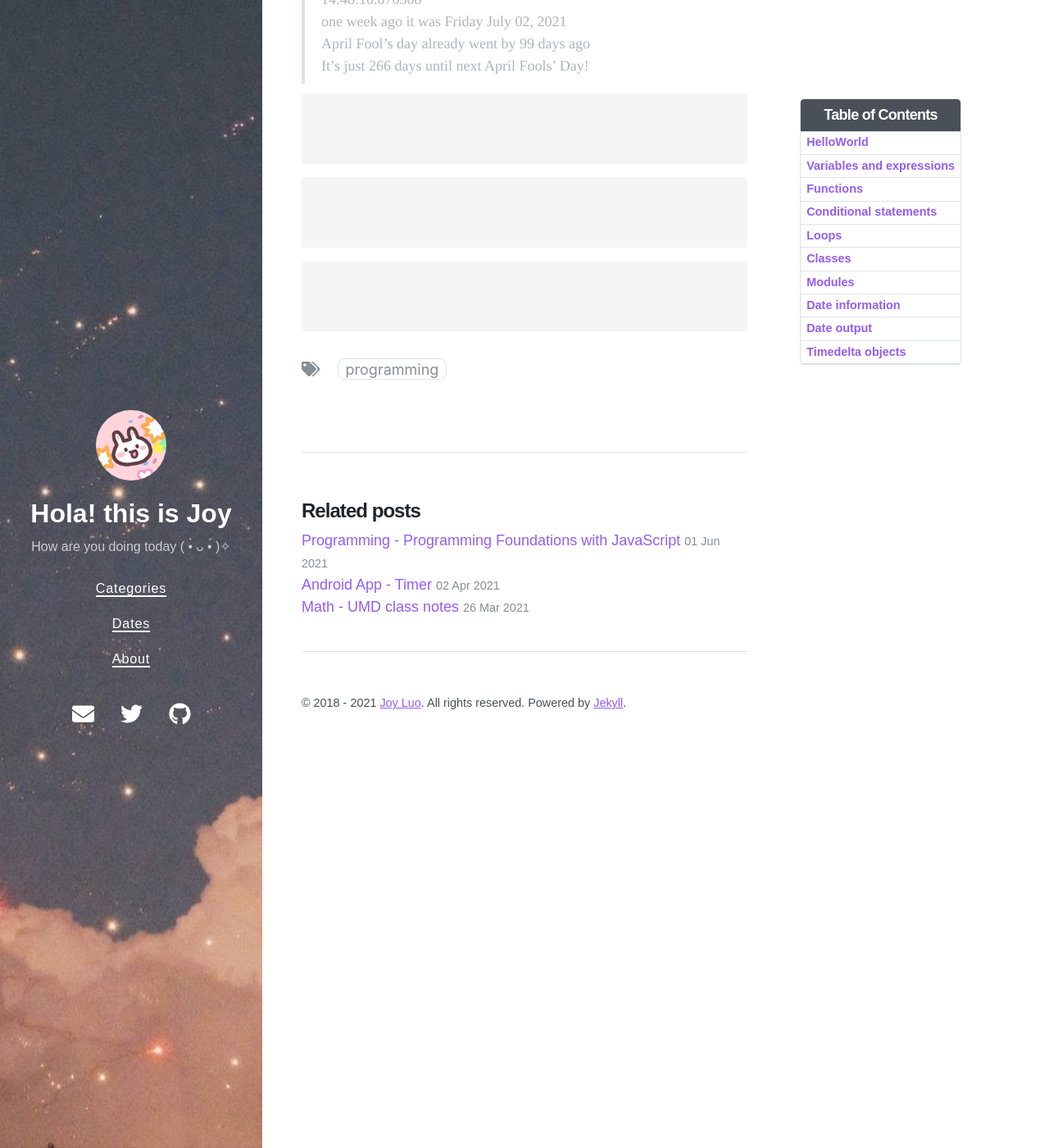
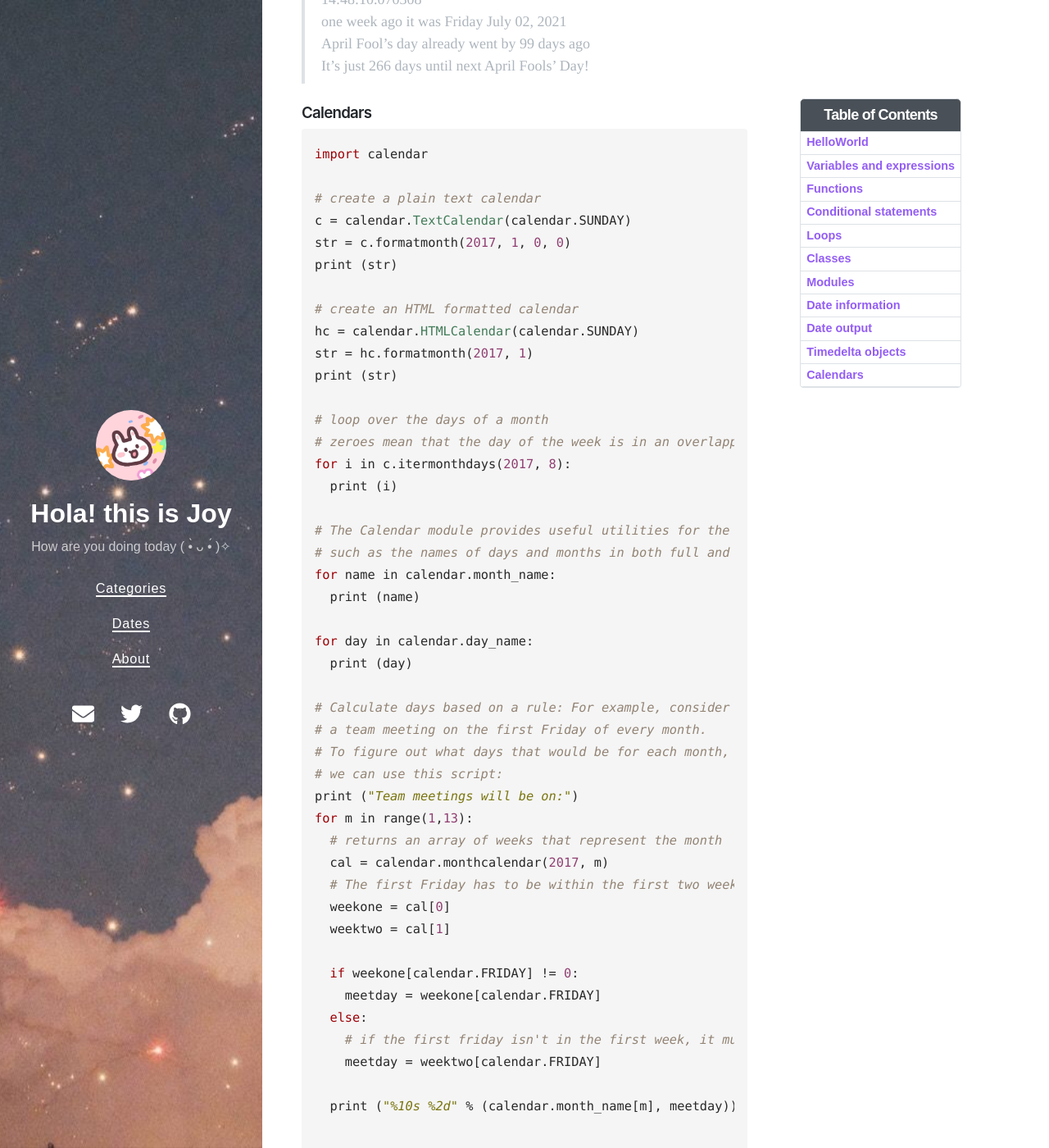
Before and after one commit to Joy3Luo/mathnotes, a Jekyll site: the page built from _posts/2021-01-02-SDE-python.md, in a window 1280 px wide and 1400 px high, scrolled down 14807 px. Shown: the whole window at 82% size. Built offline with Jekyll 4.4.1, drawn with Linux system fonts in a browser that asks for light colours; nearby versions of some CDN libraries; some of the changed text lies outside the part shown.

Commit message:
Update 2021-01-02-SDE-python.md

````diff
--- a/_posts/2021-01-02-SDE-python.md
+++ b/_posts/2021-01-02-SDE-python.md
@@ -571,10 +571,61 @@ print ("It's just", time_to_afd.days, "days until next April Fools' Day!")
   April Fool's day already went by 99 days ago <br />
   It's just 266 days until next April Fools' Day! <br />
 
+### Calendars
 ```python
+import calendar
 
+# create a plain text calendar
+c = calendar.TextCalendar(calendar.SUNDAY)
+str = c.formatmonth(2017, 1, 0, 0)
+print (str)
+
+# create an HTML formatted calendar
+hc = calendar.HTMLCalendar(calendar.SUNDAY)
+str = hc.formatmonth(2017, 1)
+print (str)
+
+# loop over the days of a month
+# zeroes mean that the day of the week is in an overlapping month
+for i in c.itermonthdays(2017, 8):
+  print (i)
+
+# The Calendar module provides useful utilities for the given locale,
+# such as the names of days and months in both full and abbreviated forms
+for name in calendar.month_name:
+  print (name)
+
+for day in calendar.day_name:
+  print (day)
+
+# Calculate days based on a rule: For example, consider
+# a team meeting on the first Friday of every month.
+# To figure out what days that would be for each month,
+# we can use this script:
+print ("Team meetings will be on:")
+for m in range(1,13):
+  # returns an array of weeks that represent the month
+  cal = calendar.monthcalendar(2017, m)
+  # The first Friday has to be within the first two weeks
+  weekone = cal[0]
+  weektwo = cal[1]
+
+  if weekone[calendar.FRIDAY] != 0:
+    meetday = weekone[calendar.FRIDAY]
+  else:
+    # if the first friday isn't in the first week, it must be in the second
+    meetday = weektwo[calendar.FRIDAY]
+
+  print ("%10s %2d" % (calendar.month_name[m], meetday))
 
 ```
+> January 2017 <br />
+  Su Mo Tu We Th Fr Sa <br />
+  1  2  3  4  5  6  7 <br />
+  8  9 10 11 12 13 14 <br />
+  15 16 17 18 19 20 21 <br />
+  22 23 24 25 26 27 28 <br />
+  29 30 31 <br />
 
 
 ```python
````
